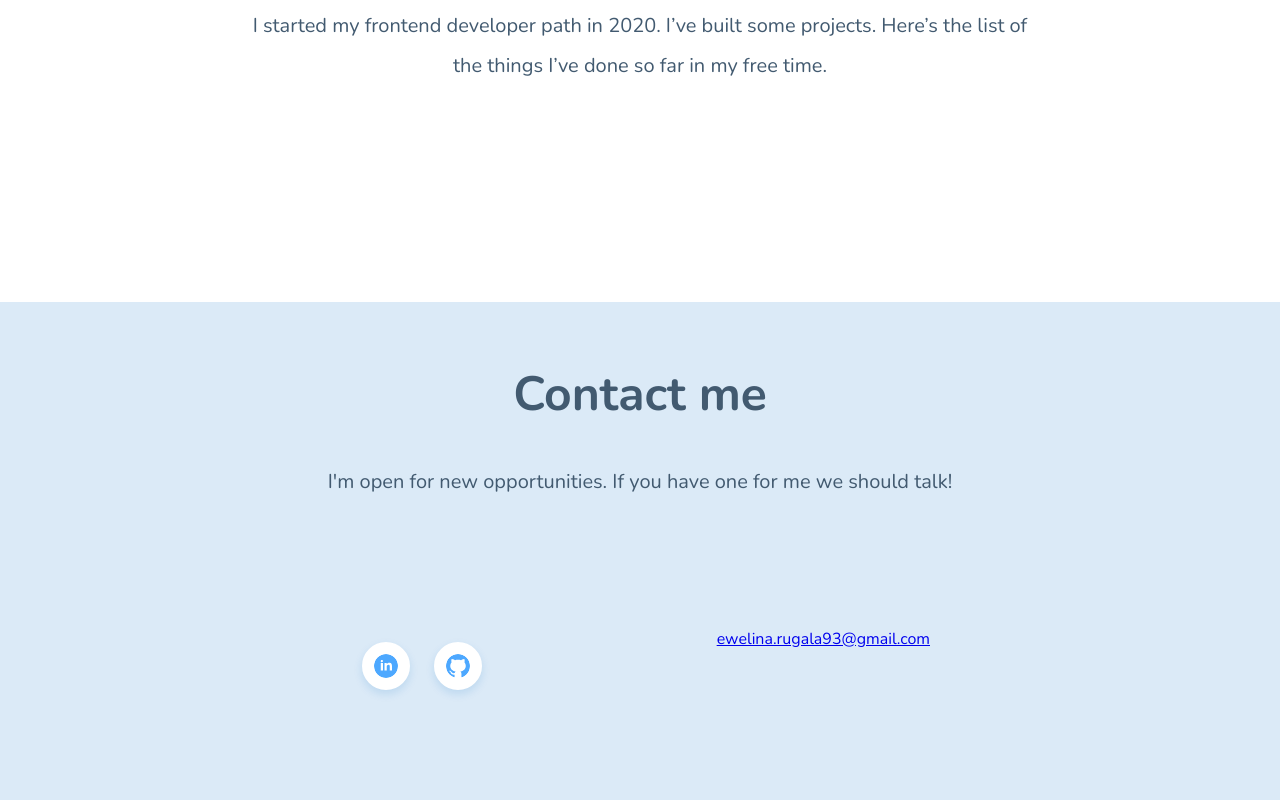
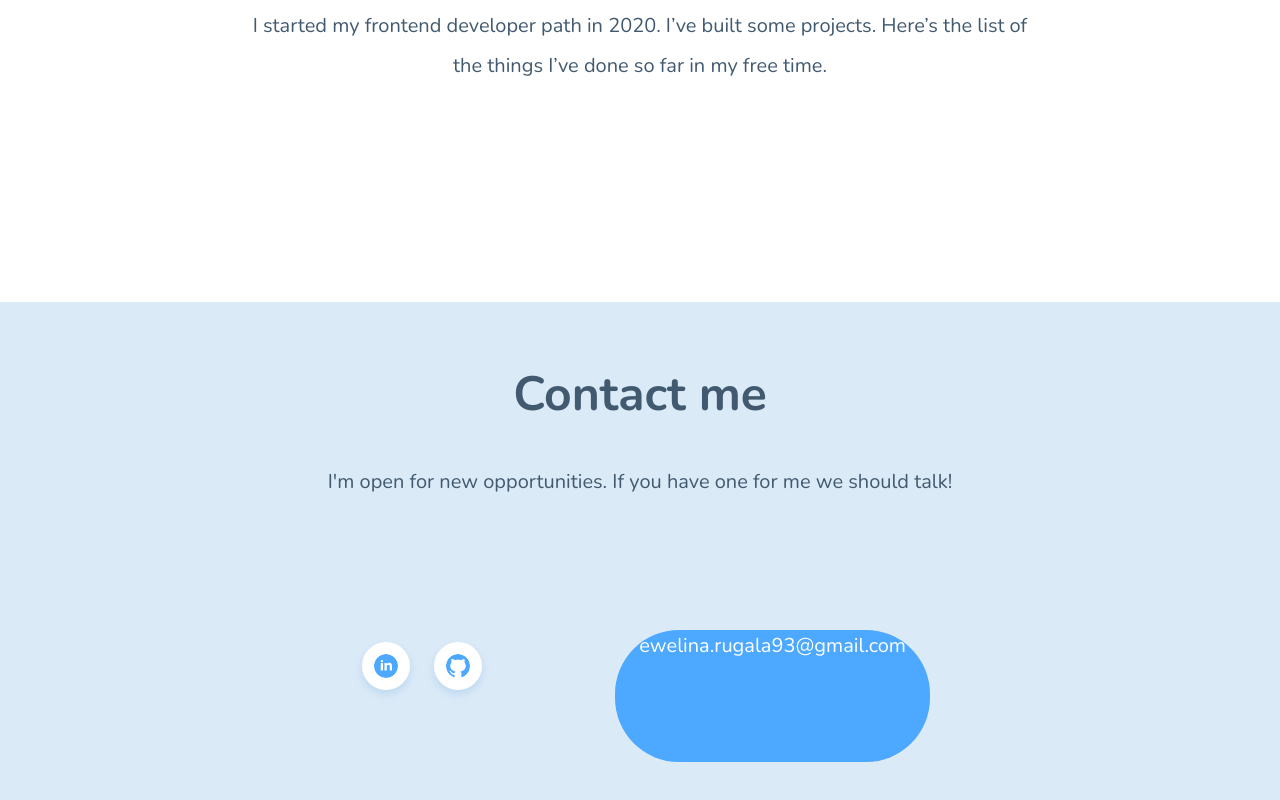
Before and after one commit to EveScolded/EveScolded.github.io, a website built with webpack: page src/pages/index.html in a window 1280 px wide. Shown: the part 1982-2782 px from the top of the page. Built offline with nearby package versions, Linux system fonts and the light colour scheme; no server answers.

Commit message:
fixing mail button

```diff
--- a/src/scss/modules/s_contact.scss
+++ b/src/scss/modules/s_contact.scss
@@ -55,4 +55,17 @@
       box-shadow: 0 0 16px 0px rgba(0, 0, 0, 0.5);
     }
   }
+
+  &__mail {
+    color: white;
+    background-color: #4da8ff;
+    padding: 4px 24px;
+    border-radius: 64px;
+    text-decoration: none;
+    font-size: 20px;
+
+    &:hover {
+      box-shadow: 0 0 16px 0px rgba(0, 0, 0, 0.5);
+    }
+  }
 }
```
